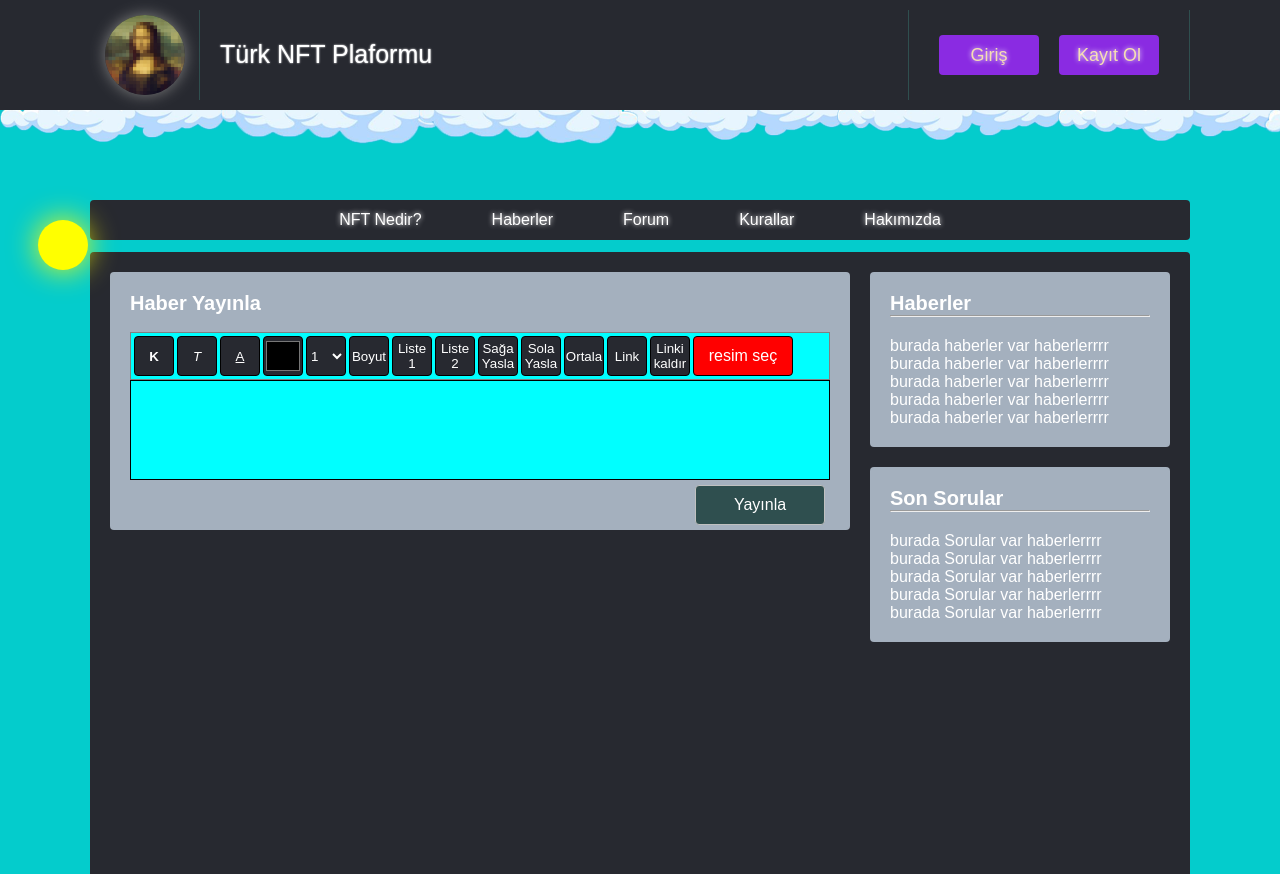
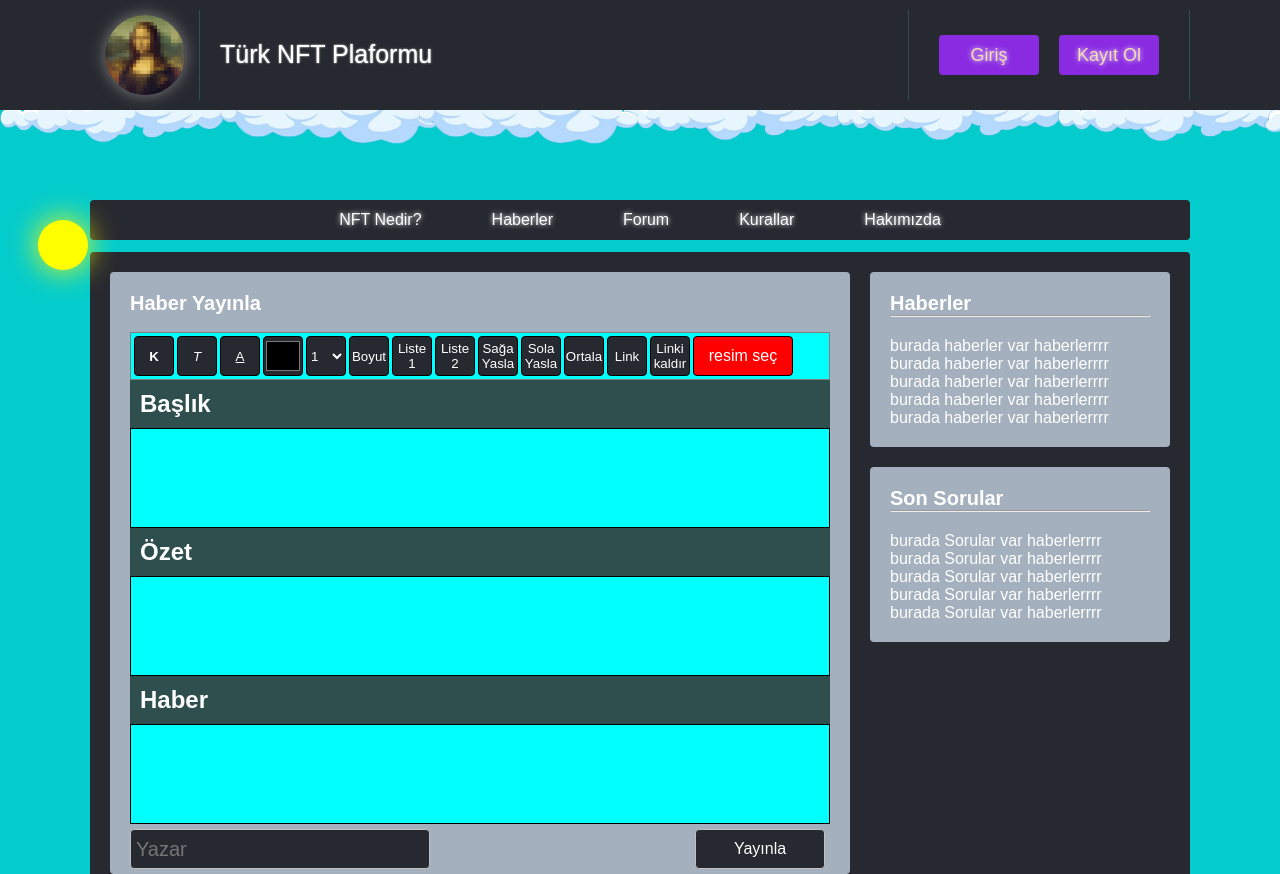
Before and after one commit to Sarusbr/Forum-Sitesi, a website: page html/createNews.html in a window 1280 px wide. Shown: the top 874 px of the page. Drawn offline with Linux system fonts and the light colour scheme; files that its build step writes are made by us from their sources; files whose address does not match are found by name.

Commit message:
editor tasarım

```diff
--- a/html/createNews.html
+++ b/html/createNews.html
@@ -102,7 +102,14 @@
                     </label>
                     <input type="file" style="display: none;" id="editorFile">
                 </div>
+                <h2 class="stikyTitledesing">Başlık</h2>
                 <div class="textbox" contenteditable="true" spellcheck="false"></div>
+                <h2 class="stikyTitledesing">Özet</h2>
+                <div class="textbox" contenteditable="true" spellcheck="false"></div>
+                <h2 class="stikyTitledesing">Haber</h2>
+                <div class="textbox" contenteditable="true" spellcheck="false"></div>
+
+                <input type="text" style="left: 0px;cursor: text;width: 300px;font-size: 20px; padding: 5px;" placeholder="Yazar" class="editorSumbitButton">
                 <div class="editorSumbitButton">Yayınla</div>
             </div>
         </div>
--- a/public/styles/newsStyle.css
+++ b/public/styles/newsStyle.css
@@ -14,7 +14,7 @@
 }
 
 .textbox{
-    width: auto;
+    width: 700px;
     min-height: 100px;
     border: 1px solid black;
     padding: 10px;
@@ -28,6 +28,9 @@
     gap: 3px;
     border: 1px solid gray;
     box-sizing: border-box;
+    position: sticky;
+    top: 0px;
+    background-color: inherit;
 }
 
 .editorButton{
@@ -81,6 +84,23 @@
     justify-content: center;
     align-items: center;
     border: 1px solid silver;
+    background-color: #272930;
+    border-radius: 4px;
+    color: white;
+    cursor: pointer;
+    transition: 0.3s;
+}
+
+.editorSumbitButton:hover{
+    background-color: white;
+    border: 1px solid black;
+    color: black;
+}
+
+.stikyTitledesing{
+    padding: 10px;
+    position: sticky;
+    top: 45px;
     background-color: darkslategray;
-    border-radius: 4px;
+    opacity: 100%;
 }
--- a/server.js
+++ b/server.js
@@ -68,3 +68,7 @@ app.post("/singup", (req, res) => {
         });
     })
 })
+
+app.post("/publish-news",(req,res)=>{
+
+})
```
